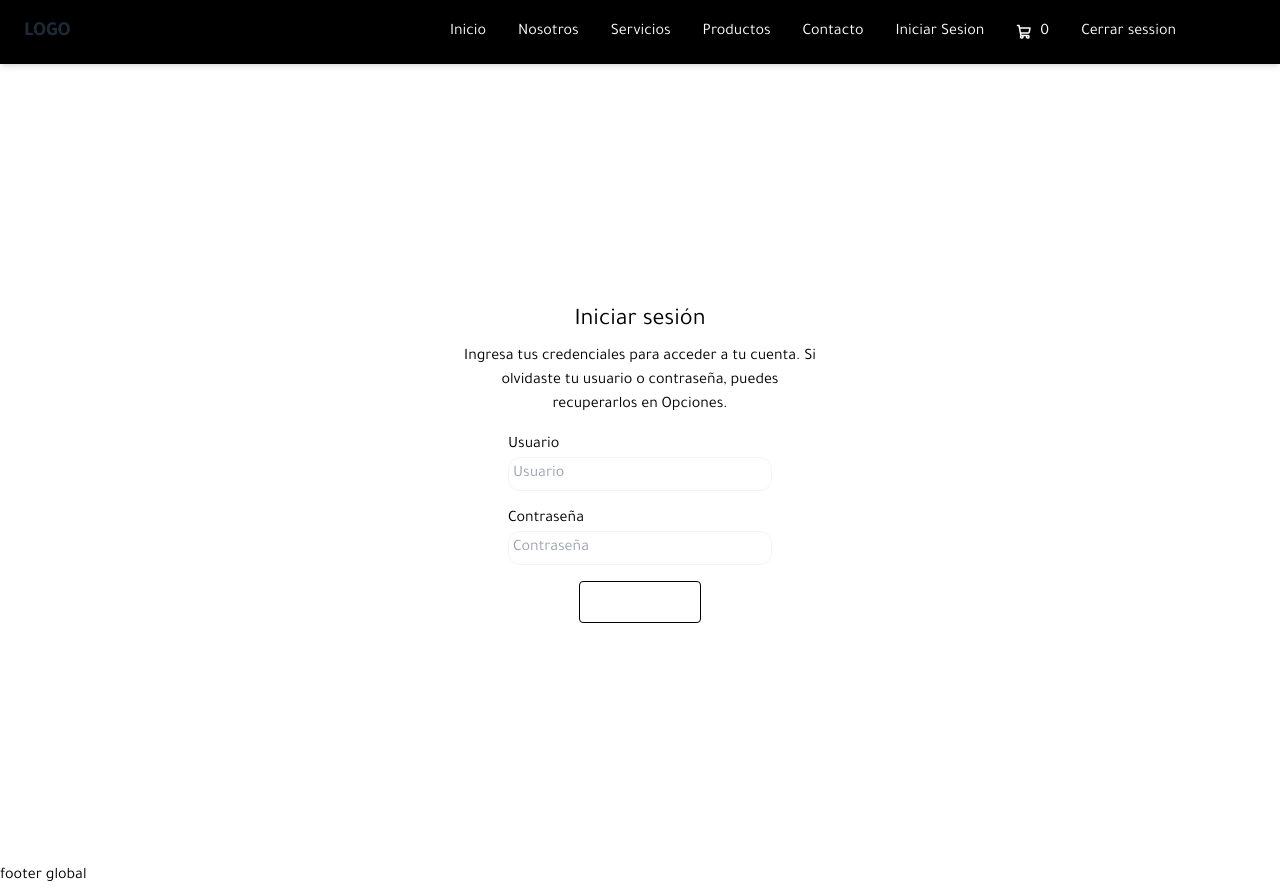
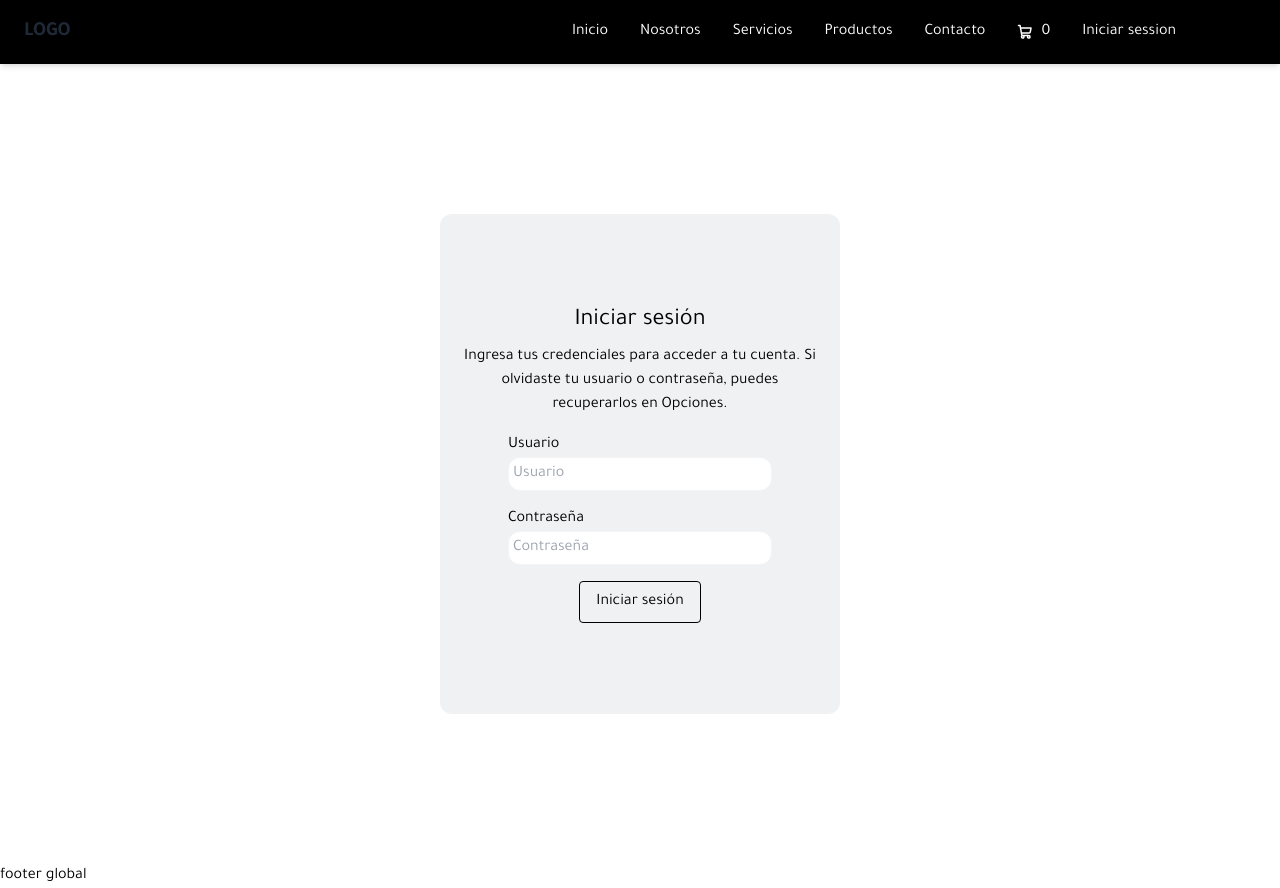
Before and after one commit to GianBaeza/Esco, a Next.js app: page / in a window 1280 px wide. Built offline with nearby package versions, Linux system fonts and the light colour scheme.

Commit message:
alerta cerrar session

```diff
--- a/package.json
+++ b/package.json
@@ -25,6 +25,7 @@
     "react-hook-form": "^7.54.2",
     "react-icons": "^5.4.0",
     "react-toastify": "^11.0.3",
+    "sweetalert2": "^11.16.1",
     "tailwind-hamburgers": "^1.3.5",
     "tailwind-merge": "^2.6.0",
     "toastify-js": "^1.12.0",
--- a/src/components/Nav.tsx
+++ b/src/components/Nav.tsx
@@ -5,28 +5,44 @@ import Link from "next/link";
 import { useRouter } from "next/navigation";
 import { useState } from "react";
 import { PiShoppingCartBold } from "react-icons/pi";
+import Swal from "sweetalert2";
+
+interface NavLink {
+  nombre: string;
+  url: string;
+}
 
 // Lista de enlaces de navegación
-const navLinks = [
+const navLinks: NavLink[] = [
   { nombre: "Inicio", url: "/" },
   { nombre: "Nosotros", url: "/nosotros" },
   { nombre: "Servicios", url: "/servicios" },
   { nombre: "Productos", url: "/productos" },
   { nombre: "Contacto", url: "/contacto" },
-  { nombre: "Iniciar Sesion", url: "/login" },
 ];
 
 export default function Nav() {
   const [isOpen, setIsOpen] = useState(false);
   const { carrito } = useStoreCarrito();
-  const { logOut } = useStoreLogin();
+  const { logOut, accessToken } = useStoreLogin();
   const router = useRouter();
 
   const handleCerrarSession = () => {
-    const isTrue = logOut();
-    if (isTrue) {
-      router.push("/");
-    }
+    Swal.fire({
+      title: "¿Deseas cerrar session?",
+      icon: "warning",
+      showCancelButton: true,
+      confirmButtonColor: "#3085d6",
+      cancelButtonColor: "#d33",
+      confirmButtonText: "Sí,cerrar",
+    }).then((result) => {
+      if (result.isConfirmed) {
+        const isTrue = logOut();
+        if (isTrue) {
+          router.push("/");
+        }
+      }
+    });
   };
   return (
     <header className="flex justify-between items-center w-full h-16 px-6 bg-black shadow-md fixed lg:static top-0 z-50 font-tajawal">
@@ -49,13 +65,13 @@ export default function Nav() {
         } absolute top-16 left-0 w-full lg:pr-20 shadow-md lg:shadow-none lg:static lg:flex lg:items-center lg:w-auto   `}
       >
         <ul className="flex flex-col gap-4 p-4 lg:flex-row lg:gap-8 lg:p-0">
-          {navLinks.map((link, index) => (
+          {navLinks.map(({ nombre, url }, index) => (
             <li key={index} className="text-center">
               <Link
-                href={link.url}
+                href={url}
                 className="text-white hover:text-gray-300 hover:underline transition"
               >
-                {link.nombre}
+                {nombre}
               </Link>
             </li>
           ))}
@@ -67,10 +83,20 @@ export default function Nav() {
               <PiShoppingCartBold color="white" /> {carrito.length || 0}
             </Link>
           </li>
-          <li>
+          <li className="flex gap-2">
+            <button
+              onClick={() => router.push("/")}
+              className={`bg-black text-white ${
+                !accessToken ? "flex" : "hidden"
+              }`}
+            >
+              Iniciar session
+            </button>
             <button
               onClick={handleCerrarSession}
-              className="bg-black text-white"
+              className={`bg-black text-white ${
+                !accessToken ? "hidden" : "flex"
+              }`}
             >
               Cerrar session
             </button>
--- a/src/components/auth/FormLogin.tsx
+++ b/src/components/auth/FormLogin.tsx
@@ -1,6 +1,6 @@
 "use client";
 
-import React from "react";
+import React, { useState } from "react";
 import { useForm } from "react-hook-form";
 import Link from "next/link";
 import { useRouter } from "next/navigation";
@@ -22,6 +22,7 @@ export default function FormLogin() {
   const {
     register,
     handleSubmit,
+    setError,
     formState: { errors },
   } = useForm<LoginForm>();
   const router = useRouter();
@@ -33,17 +34,18 @@ export default function FormLogin() {
       await setLogin(user, password);
       router.push("/home");
     } catch (error) {
-      console.error("Error al iniciar sesión:", error.message);
-      alert("Error al iniciar sesión: " + error.message);
+      setError("user", {
+        type: "manual",
+        message: error instanceof Error ? error.message : String(error),
+      });
     }
   };
-
   return (
     <>
       {loading && <LoaderGlobal />}
       <form
         onSubmit={handleSubmit(onSubmit)}
-        className="flex flex-col bg-white/10 px-6  justify-center items-center gap-4 rounded-xl max-w-[400px] h-[500px] font-tajawal font-medium  "
+        className="flex flex-col bg-slate-500/10 px-6  justify-center items-center gap-4 rounded-xl max-w-[400px] h-[500px] font-tajawal font-medium  "
       >
         <header className="flex flex-col w-full gap-2">
           <h1 className="text-2xl  text-center "> Iniciar sesión</h1>
@@ -67,7 +69,7 @@ export default function FormLogin() {
               // No necesitamos value manual, React Hook Form lo maneja internamente
             />
             {errors[name as keyof LoginForm] && (
-              <span className="text-red-600 text-sm">
+              <span className="text-red-600 text-sm pt-3">
                 {errors[name as keyof LoginForm]?.message}
               </span>
             )}
@@ -76,7 +78,7 @@ export default function FormLogin() {
 
         <button
           type="submit"
-          className=" border border-black text-white px-4 py-2 rounded hover:bg-gray-600 transition-all "
+          className=" border border-black text-black px-4 py-2 rounded hover:bg-gray-600 transition-all "
         >
           Iniciar sesión
         </button>
--- a/src/components/auth/services.tsx
+++ b/src/components/auth/services.tsx
@@ -22,6 +22,8 @@ export const loginUser = async (
 
     if (!response.ok) {
       const errorData = await response.json();
+      console.log(errorData);
+
       throw new Error(errorData.message || "Error al iniciar sesión");
     }
 
@@ -29,9 +31,6 @@ export const loginUser = async (
 
     return data;
   } catch (error: any) {
-    throw new Error(
-      error.message ||
-        "Ocurrió un error desconocido durante el inicio de sesión"
-    );
+    throw error.message;
   }
 };
--- a/src/context/Interface.tsx
+++ b/src/context/Interface.tsx
@@ -6,6 +6,7 @@ export interface AuthState {
   refreshToken: string;
   loading: boolean;
   setLogin: (name: string, password: string) => Promise<void>;
+  logOut: () => boolean;
 }
 
 export interface CarritoState {
--- a/src/context/StoreGlobal.tsx
+++ b/src/context/StoreGlobal.tsx
@@ -31,10 +31,7 @@ const useStoreLogin = create<AuthState>()(
           // Establecer los datos en la tienda (zustand)
           set({ username, accessToken, refreshToken });
         } catch (error) {
-          console.log(error);
-          throw new Error(
-            "No se pudo iniciar sesión. Verifica tus credenciales."
-          );
+          throw error;
         } finally {
           set({ loading: false });
         }
```
Also changed, not shown: 1 other file (tests, documents, lock files or other folders).
